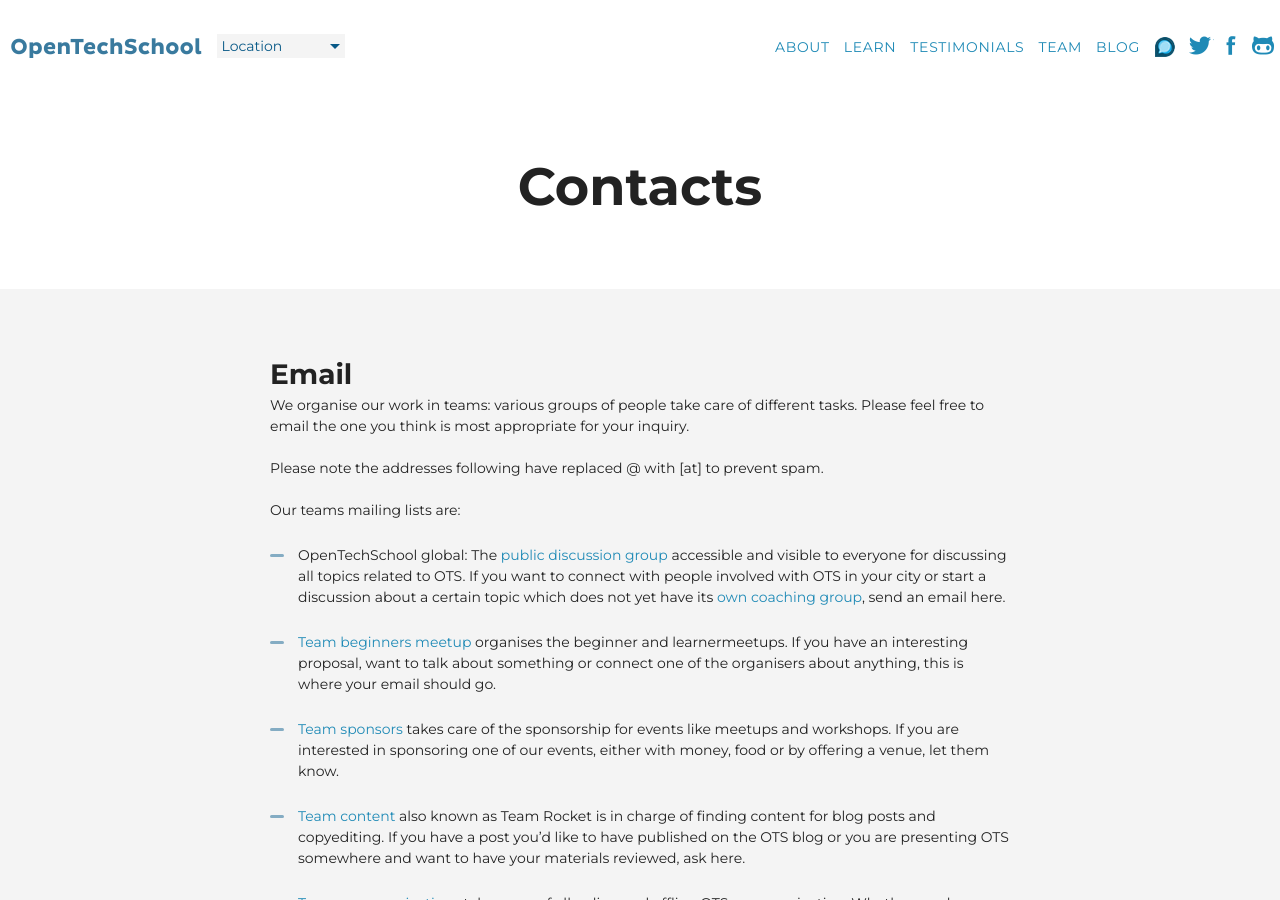
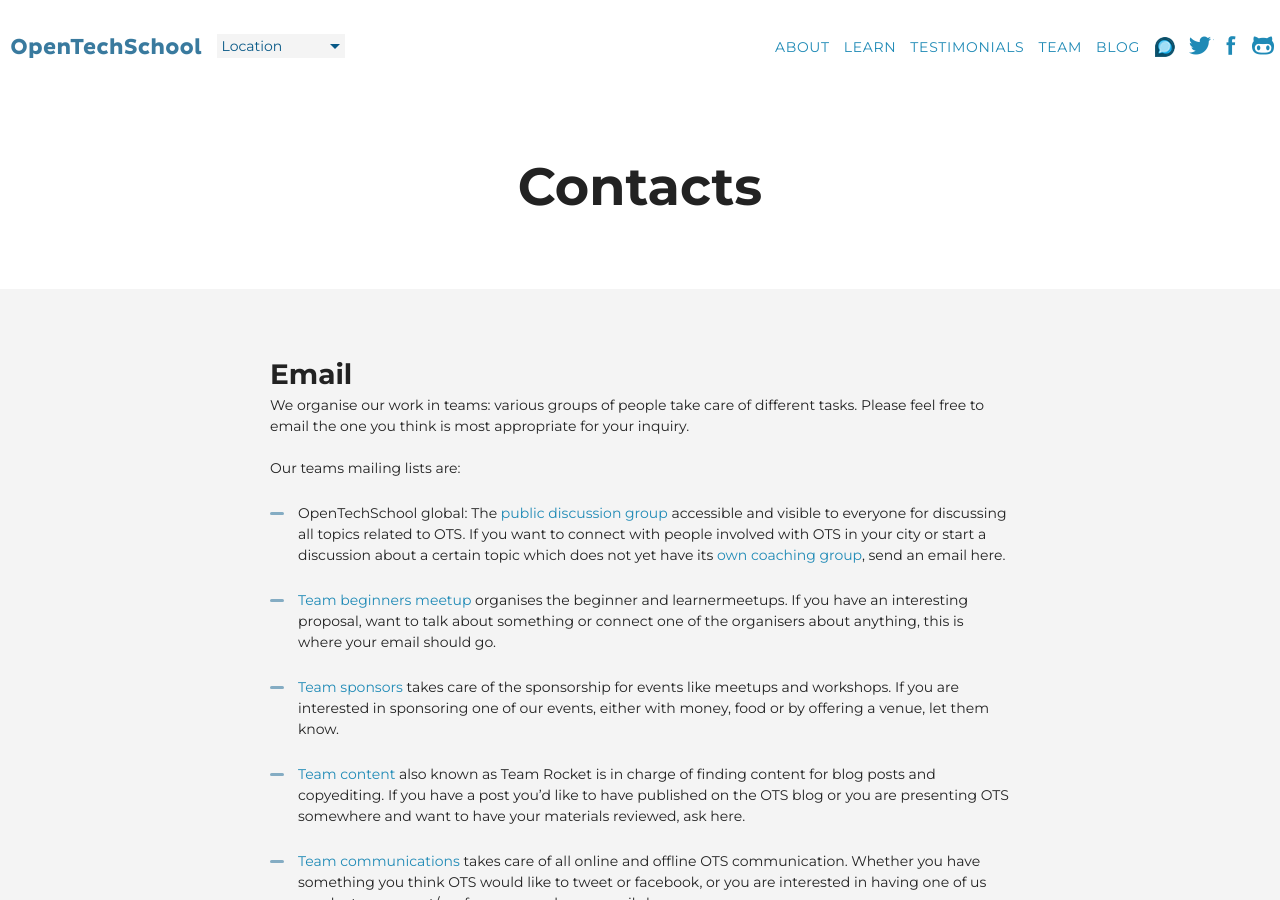
Before and after one commit to OpenTechSchool/www.opentechschool.org, a Jekyll site: the page built from contact.md, in a window 1280 px wide and 900 px high. Built offline with Jekyll 4.4.1, drawn with Linux system fonts in a browser that asks for light colours; nearby versions of some CDN libraries.

Commit message:
Fix jekyll warnings, one or two spelling mistakes

```diff
--- a/contact.md
+++ b/contact.md
@@ -7,23 +7,21 @@
 
 We organise our work in teams: various groups of people take care of different tasks. Please feel free to email the one you think is most appropriate for your inquiry.
 
-Please note the addresses following have replaced @ with [at] to prevent spam.
-
 Our teams mailing lists are:
 
  * OpenTechSchool global: The [public discussion group](https://groups.google.com/a/opentechschool.org/forum/?fromgroups#!forum/discuss.global) accessible and visible to everyone for discussing all topics related to OTS. If you want to connect with people involved with OTS in your city or start a discussion about a certain topic which does not yet have its [own coaching group](/handbooks/mailing-lists.html#coaches_lists), send an email here.
 
- * [Team beginners meetup](mailto:team.beginners-meetup[at]opentechschool.org) organises the beginner and learnermeetups. If you have an interesting proposal, want to talk about something or connect one of the organisers about anything, this is where your email should go.
+ * [Team beginners meetup](mailto:team.beginners-meetup@opentechschool.org) organises the beginner and learnermeetups. If you have an interesting proposal, want to talk about something or connect one of the organisers about anything, this is where your email should go.
 
- * [Team sponsors](team.sponsors[at]opentechschool.org) takes care of the sponsorship for events like meetups and workshops. If you are interested in sponsoring one of our events, either with money, food or by offering a venue, let them know.
+ * [Team sponsors](mailto:team.sponsors@opentechschool.org) takes care of the sponsorship for events like meetups and workshops. If you are interested in sponsoring one of our events, either with money, food or by offering a venue, let them know.
 
- * [Team content](mailto:team.content[at]opentechschool.org) also known as _Team Rocket_ is in charge of finding content for blog posts and copyediting. If you have a post you'd like to have published on the OTS blog or you are presenting OTS somewhere and want to have your materials reviewed, ask here.
+ * [Team content](mailto:team.content@opentechschool.org) also known as _Team Rocket_ is in charge of finding content for blog posts and copyediting. If you have a post you'd like to have published on the OTS blog or you are presenting OTS somewhere and want to have your materials reviewed, ask here.
 
- * [Team communications](mailto:team.communications[at]opentechschool.org) takes care of all online and offline OTS communication. Whether you have something you think OTS would like to tweet or facebook, or you are interested in having one of us speak at your event/conference, send your emails here.
+ * [Team communications](mailto:team.communications@opentechschool.org) takes care of all online and offline OTS communication. Whether you have something you think OTS would like to tweet or facebook, or you are interested in having one of us speak at your event/conference, send your emails here.
 
- * [Team blueprint](team.blueprint[at]opentechschool.org) is in charge of the [handbooks]({{site.baseurl}}handbooks/). If you find any mistakes, have feedback or want more information about a specific part, send your email here.
+ * [Team blueprint](mailto:team.blueprint@opentechschool.org) is in charge of the [handbooks]({{site.baseurl}}handbooks/). If you find any mistakes, have feedback or want more information about a specific part, send your email here.
 
- * [Team tech](mailto:team.tech[at]opentechschool.org) organises the tech parts of OTS, such as the GitHub accounts, email adresses, domains, etc. If you need help setting up a mailing list or any of the aforementioned points, send your email here.
+ * [Team tech](mailto:team.tech@opentechschool.org) organises the tech parts of OTS, such as the GitHub accounts, email adresses, domains, etc. If you need help setting up a mailing list or any of the aforementioned points, send your email here.
 
 ## Chat / IRC
 
```
Also changed, not shown: handbooks/decision-making.md (+2 -2 lines).
